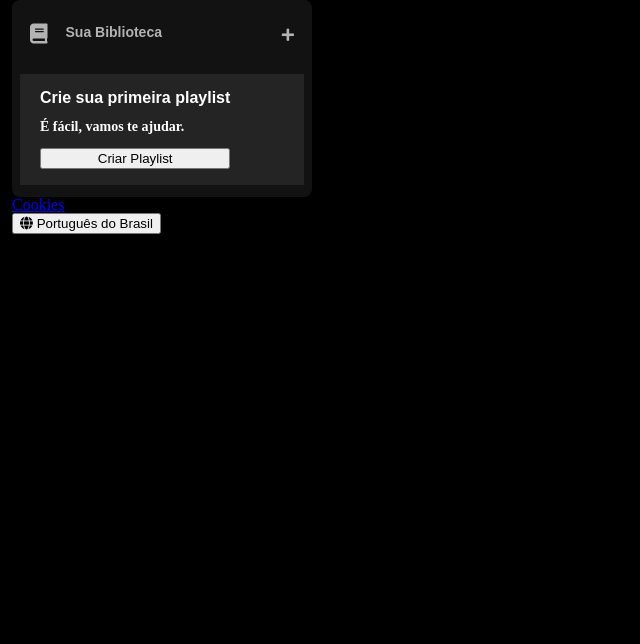
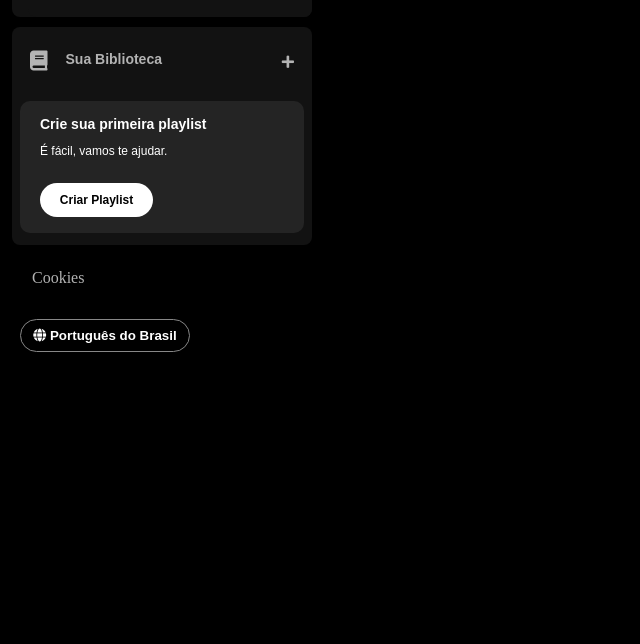
Before and after one commit to danielszago29/Alura-Spotify, a plain HTML site: page index.html in a window 1280 px wide. Shown: the part 156-800 px from the top of the page, without its empty margins (0-640 px from the left). Drawn offline with Linux system fonts and the light colour scheme.

Commit message:
finalização da segunda aula

```diff
--- a/style.css
+++ b/style.css
@@ -21,7 +21,7 @@
 
 .logo{
     background: #121212;
-    display: flex;
+    display: ;
     border-radius: 8px;
     padding: 16px 0 0 16px;
 }
@@ -34,7 +34,8 @@
 
 .sidebar nav ul{
     margin-top: 20px;
-    padding: 0 20px 10px 20px
+    padding: 0 20px 10px 0px;
+
 }
 
 .sidebar nav ul li{
@@ -104,6 +105,7 @@
     font-size: 14px;
     margin: 8px 0;
     padding: 16px 20px;
+    border-radius: 10px;
 
 }
 
@@ -116,10 +118,61 @@
 .section-playlist .section-playlist-content .text{
     padding-bottom: 14px;
     color: #fff;
+    font-family: "DM Sans", sans-serif;
 }
 
 .section-playlist .section-playlist-content .title{
-    font-size: 16px;
+
+    font-weight: 700;
+}
+
+.section-playlist .section-playlist-content .subtitle{
+    font-weight: 500;
+    font-size: 12px;
+
+}
+
+.section-playlist-content .section-playlist-button{
+    display: flex;
+    justify-content: center;
+    background-color: #fff;
+    color: #000;
+    border-radius: 20px;
+    font-size: 12px;
     font-weight: 700;
     font-family: 'DM Sans', sans-serif;
+    text-decoration: none;
+    text-transform: none;
+    padding: 10px;
+    margin-top: 12px;
+    border: none;
+    width: 113px;
 }
+
+
+.sidebar .cookies{
+    margin: 25px 20px;
+}
+
+.sidebar .cookies a{
+    color: #b3b3b3;
+    font-weight: 500;
+    text-decoration: none;
+}
+
+.sidebar .cookies a:hover{
+    text-decoration: underline;
+}
+
+.lenguages .lenguages-button {
+    background-color: transparent;
+    border: 1px solid #878787;
+    color: #fff;
+    cursor: pointer;
+    font-weight: bold;
+    align-items: center;
+    width: 170px;
+    margin: 8px;
+    padding: 8px;
+    border-radius: 20px;
+}
```
